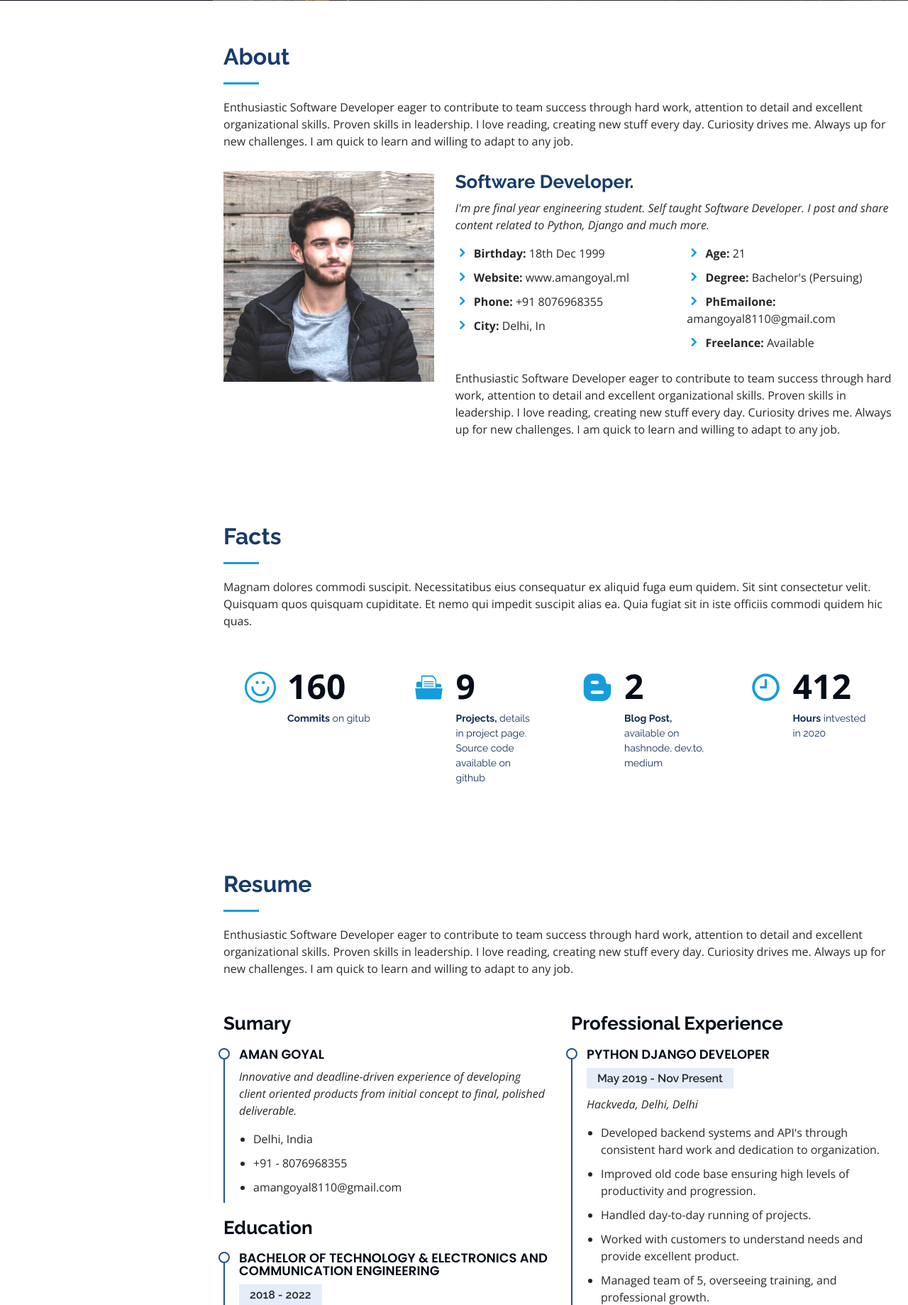
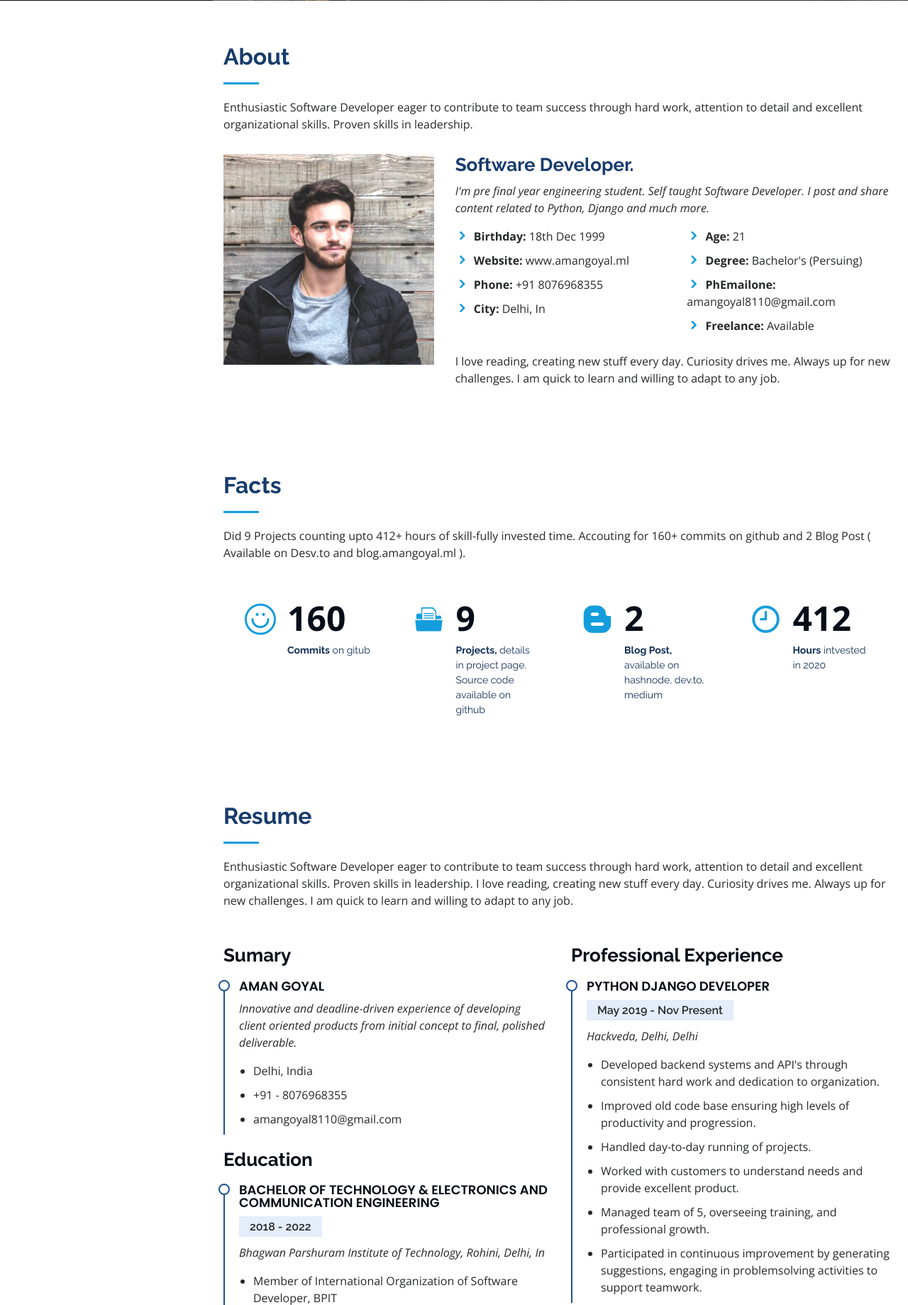
Before and after one commit to goyal-aman/portfolio, a Django app: page / in a window 1280 px wide. Shown: the part 799-2638 px from the top of the page at 71% size. Run offline with Django 3.2, Linux system fonts and the light colour scheme; some libraries are stand-ins or nearby versions.

Commit message:
Improved written content

```diff
--- a/landingpage/templates/landingpage/index.html
+++ b/landingpage/templates/landingpage/index.html
@@ -102,10 +102,7 @@
           <p>Enthusiastic Software Developer eager to
             contribute to team success through hard work,
             attention to detail and excellent organizational
-            skills. Proven skills in leadership. I love reading,
-            creating new stuff every day. Curiosity drives me.
-            Always up for new challenges. I am quick to learn
-            and willing to adapt to any job.
+            skills. Proven skills in leadership.
           </p>
         </div>
 
@@ -137,10 +134,7 @@
                 </ul>
               </div>
             </div>
-            <p>Enthusiastic Software Developer eager to
-              contribute to team success through hard work,
-              attention to detail and excellent organizational
-              skills. Proven skills in leadership. I love reading,
+            <p>I love reading,
               creating new stuff every day. Curiosity drives me.
               Always up for new challenges. I am quick to learn
               and willing to adapt to any job.
@@ -157,9 +151,7 @@
 
         <div class="section-title">
           <h2>Facts</h2>
-          <p>Magnam dolores commodi suscipit. Necessitatibus eius consequatur ex aliquid fuga eum quidem. Sit sint
-            consectetur velit. Quisquam quos quisquam cupiditate. Et nemo qui impedit suscipit alias ea. Quia fugiat sit
-            in iste officiis commodi quidem hic quas.</p>
+          <p>Did 9 Projects counting upto 412+ hours of skill-fully invested time. Accouting for  160+ commits on github and 2 Blog Post ( Available on Desv.to and blog.amangoyal.ml ).</p>
         </div>
 
         <div class="row no-gutters">
```
